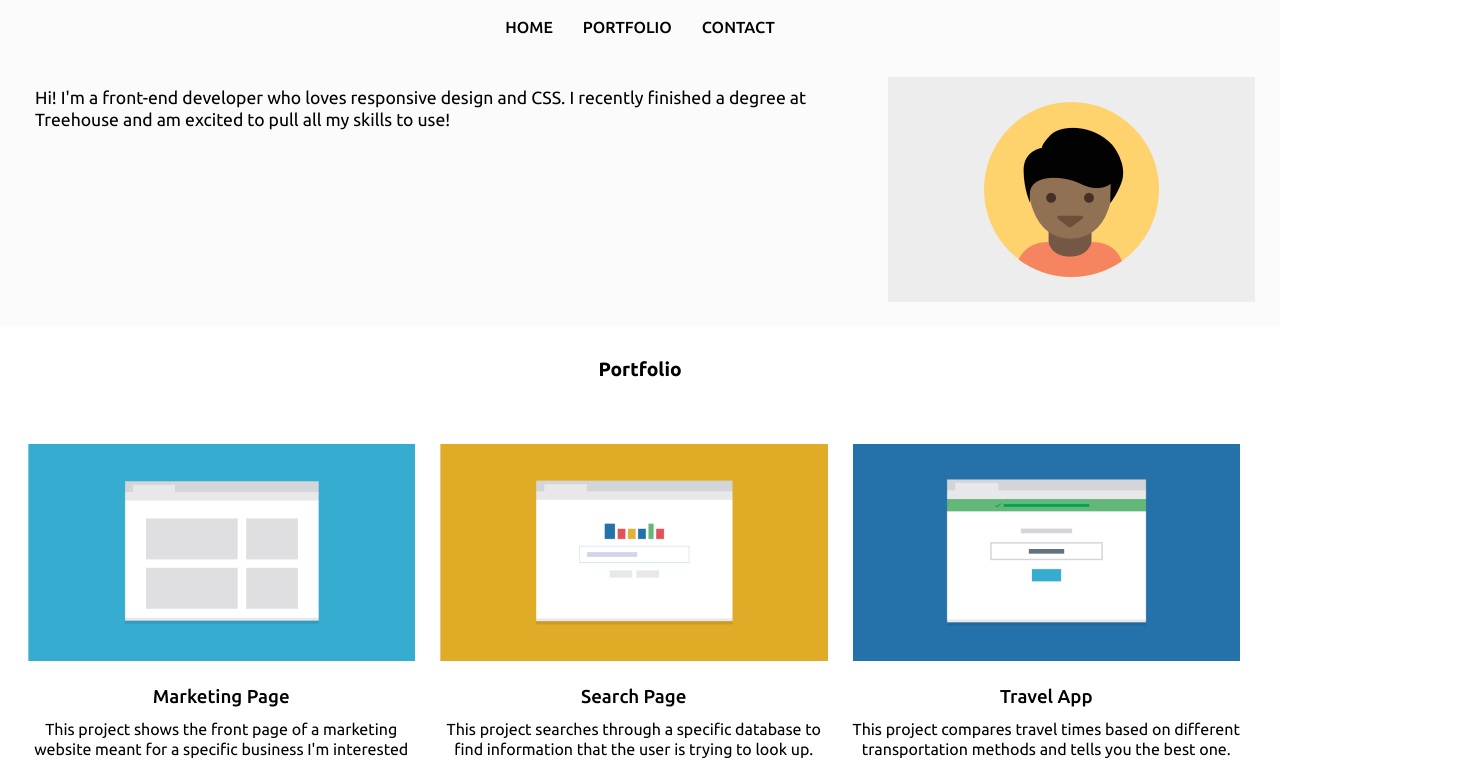
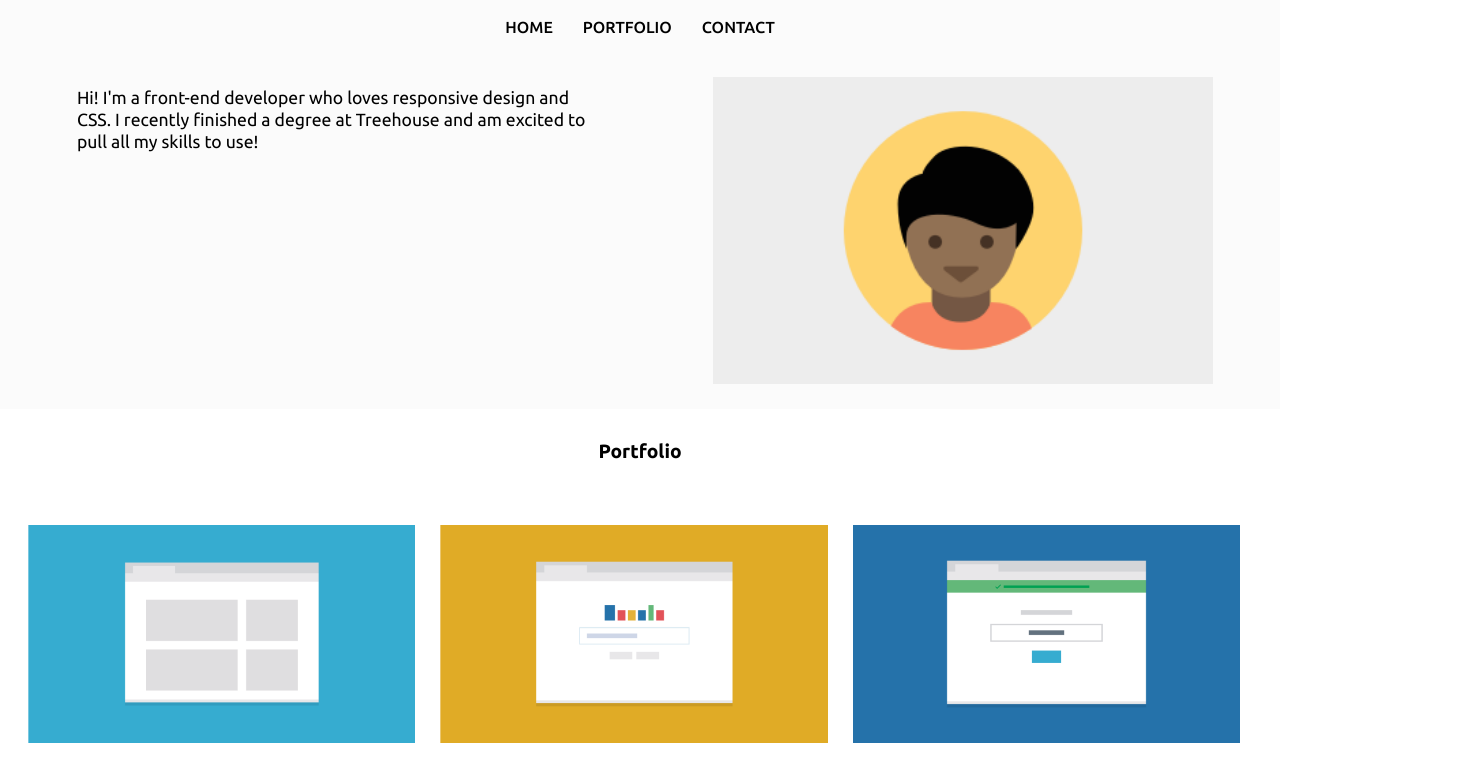
Before and after one commit to karanbadhwar/Techdegree-project2, a plain HTML site: page index.html in a window 1280 px wide. Shown: the part 38-799 px from the top of the page, 1472 px wide, since content can reach past the window. Drawn offline with Linux system fonts and the light colour scheme.

Commit message:
Update style.css

```diff
--- a/css/style.css
+++ b/css/style.css
@@ -158,6 +158,15 @@ a{
 
 }
 @media screen and (min-width: 1024px){
+    .about-me{
+        justify-content: space-around;
+    }
+   .about-me p{
+        width: 45%;
+    }
+    .about-me img{
+        width: 40%;
+    }
     .folio{
         width: 31%;
     }
```
